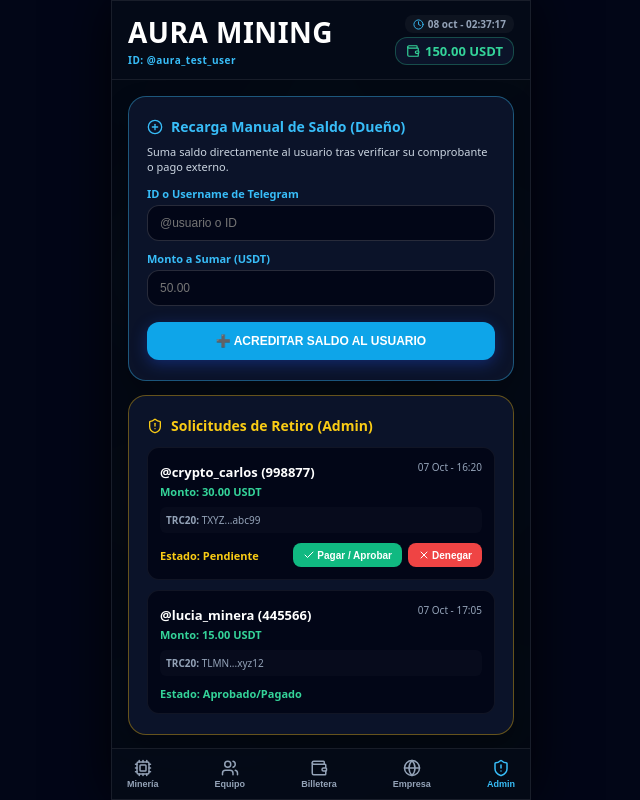
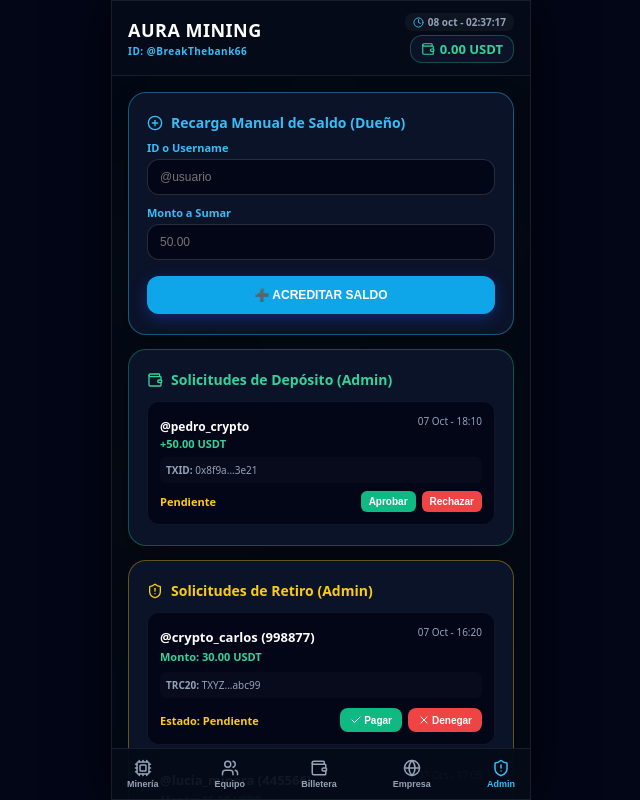
Before and after one commit to matosrogelio25-rgb/auramining-miniapp, a React (Vite) app: page / in a window 1280 px wide. Both pictures are taken after a click on the button "Admin". Shown: the whole page, without its empty margins (319-959 px from the left). Built offline with nearby package versions, Linux system fonts and the light colour scheme.

Commit message:
Update App.jsx

```diff
--- a/src/App.jsx
+++ b/src/App.jsx
@@ -8,10 +8,17 @@ export default function App() {
   const [activeTab, setActiveTab] = useState('mining');
   const [telegramUser, setTelegramUser] = useState(null);
 
-  // 1. Balance persistente
+  // 1. Balance persistente con validación de Dueño (@BreakThebank66 / ID: 6062598843)
   const [balance, setBalance] = useState(() => {
     const saved = localStorage.getItem('aura_balance');
-    return saved !== null ? JSON.parse(saved) : 150.00;
+    if (saved !== null) return JSON.parse(saved);
+
+    // Si es el dueño, inicia con 150.00 USDT; para cualquier otro usuario inicia en 0.00
+    const tg = window.Telegram?.WebApp;
+    const user = tg?.initDataUnsafe?.user;
+    const isOwner = user && (user.id === 6062598843 || user.username === 'BreakThebank66');
+
+    return isOwner ? 150.00 : 0.00;
   });
 
   // 2. Planes activos persistentes
@@ -25,7 +32,7 @@ export default function App() {
   const [withdrawWallet, setWithdrawWallet] = useState('');
   const [withdrawStatus, setWithdrawStatus] = useState(null);
 
-  // NUEVOS ESTADOS: Depósitos de Usuario y Admin
+  // Depósitos de Usuario y Admin
   const [depositAmount, setDepositAmount] = useState('');
   const [depositTxHash, setDepositTxHash] = useState('');
   const [depositStatus, setDepositStatus] = useState(null);
@@ -75,7 +82,6 @@ export default function App() {
   const [manualRechargeAmount, setManualRechargeAmount] = useState('');
   const [adminMsg, setAdminMsg] = useState(null);
 
-  // Sincronizar automáticamente con localStorage al cambiar los estados
   useEffect(() => {
     localStorage.setItem('aura_balance', JSON.stringify(balance));
   }, [balance]);
@@ -92,7 +98,6 @@ export default function App() {
     localStorage.setItem('aura_adminWithdrawals', JSON.stringify(adminWithdrawals));
   }, [adminWithdrawals]);
 
-  // NUEVO USEEFFECT: Persistir depósitos de admin
   useEffect(() => {
     localStorage.setItem('aura_adminDeposits', JSON.stringify(adminDeposits));
   }, [adminDeposits]);
@@ -106,7 +111,8 @@ export default function App() {
     if (tg && tg.initDataUnsafe && tg.initDataUnsafe.user) {
       setTelegramUser(tg.initDataUnsafe.user);
     } else {
-      setTelegramUser({ id: 77889944, first_name: "MinerDemo", username: "aura_test_user" });
+      // Si estás probando localmente en navegador, puedes cambiar esto temporalmente para simular el dueño o un usuario normal
+      setTelegramUser({ id: 6062598843, first_name: "Jose", username: "BreakThebank66" });
     }
 
     if (tg && tg.expand) {
@@ -220,7 +226,6 @@ export default function App() {
     const uniqueId = Date.now();
     const formattedDateStr = `${currentTime.toLocaleDateString('es-ES', { day: '2-digit', month: 'short' })} - ${currentTime.toLocaleTimeString('es-ES', { hour: '2-digit', minute: '2-digit' })}`;
 
-    // 1. Registro para el historial del usuario
     const newRecord = {
       id: uniqueId,
       amount: amountNum.toFixed(2),
@@ -229,7 +234,6 @@ export default function App() {
       status: 'Pendiente'
     };
 
-    // 2. Registro para el panel de Administrador
     const newAdminRequest = {
       id: uniqueId,
       user: telegramUser?.username ? `@${telegramUser.username}` : (telegramUser?.first_name || 'Usuario'),
@@ -250,34 +254,39 @@ export default function App() {
   };
 
   const handleApproveWithdrawal = (id) => {
-    // 1. Actualizar el estado en la lista del Administrador
     setAdminWithdrawals(prev => prev.map(item => item.id === id ? { ...item, status: 'Aprobado/Pagado' } : item));
-
-    // 2. Sincronizar y actualizar también el estado en el Historial de Retiros del Usuario
     setWithdrawalHistory(prev => prev.map(item => item.id === id ? { ...item, status: 'Exitoso' } : item));
   };
 
   const handleDenyWithdrawal = (id) => {
-    // 1. Actualizar en la lista del Administrador
     setAdminWithdrawals(prev => prev.map(item => item.id === id ? { ...item, status: 'Denegado' } : item));
-
-    // 2. Sincronizar y actualizar también en el Historial del Usuario
     setWithdrawalHistory(prev => prev.map(item => item.id === id ? { ...item, status: 'Denegado' } : item));
   };
 
+  // Recarga manual con notificación verde visible por 8 segundos
   const handleManualRechargeSubmit = (e) => {
     e.preventDefault();
-    if (!manualRechargeUser || !manualRechargeAmount) {
-      setAdminMsg({ error: true, msg: '⚠️ Completa el ID y el monto.' });
+    const amountNum = parseFloat(manualRechargeAmount);
+    if (!manualRechargeUser || isNaN(amountNum) || amountNum <= 0) {
+      setAdminMsg({ error: true, msg: '⚠️ Completa el usuario/ID y un monto válido.' });
       return;
     }
-    setAdminMsg({ error: false, msg: `✅ Se recargaron ${manualRechargeAmount} USDT al usuario ${manualRechargeUser} con éxito.` });
+
+    setBalance(prev => prev + amountNum);
+
+    setAdminMsg({
+      error: false,
+      msg: `✅ ¡Recarga exitosa! Se acreditaron ${amountNum.toFixed(2)} USDT al usuario ${manualRechargeUser}.`
+    });
+
     setManualRechargeUser('');
     setManualRechargeAmount('');
-    setTimeout(() => setAdminMsg(null), 4000);
+
+    setTimeout(() => {
+      setAdminMsg(null);
+    }, 8000);
   };
 
-  // --- NUEVAS FUNCIONES DE DEPÓSITOS (USUARIO Y ADMIN) ---
   const handleUserDepositRequest = (e) => {
     e.preventDefault();
     const amountNum = parseFloat(depositAmount);
@@ -306,20 +315,17 @@ export default function App() {
     setDepositTxHash('');
   };
 
-  // --- FUNCIÓN ACTUALIZADA: Aprobar Depósito y Distribuir Comisiones de Red ---
   const handleApproveDeposit = (id) => {
     const depositToApprove = adminDeposits.find(d => d.id === id);
     if (!depositToApprove || depositToApprove.status !== 'Pendiente') return;
 
     const depositAmountValue = parseFloat(depositToApprove.amount);
-    const level1Commission = depositAmountValue * 0.10; // 10% de comisión
+    const level1Commission = depositAmountValue * 0.10;
 
-    // 1. Sumar al balance general y sumar la comisión directamente al balance retirable
     setBalance(prev => prev + level1Commission);
 
-    // 2. Actualizar las estadísticas de la red (Activos y Ganancias de Nivel 1)
     setTeamLevels(prevLevels => prevLevels.map((lvl, index) => {
-      if (index === 0) { // Nivel 1
+      if (index === 0) {
         const currentEarned = parseFloat(lvl.earned || 0);
         return {
           ...lvl,
@@ -330,7 +336,6 @@ export default function App() {
       return lvl;
     }));
 
-    // 3. Marcar el depósito como aprobado
     setAdminDeposits(prev => prev.map(item => item.id === id ? { ...item, status: 'Aprobado' } : item));
     alert(`✅ Depósito aprobado. Comisión de ${level1Commission.toFixed(2)} USDT acreditada a tu Nivel 1.`);
   };
@@ -341,6 +346,9 @@ export default function App() {
 
   const formattedDate = currentTime.toLocaleDateString('es-ES', { day: '2-digit', month: 'short' });
   const formattedTime = currentTime.toLocaleTimeString('es-ES', { hour: '2-digit', minute: '2-digit', second: '2-digit' });
+
+  // Verificación si el usuario actual es el dueño
+  const isOwner = telegramUser && (telegramUser.id === 6062598843 || telegramUser.username === 'BreakThebank66');
 
   return (
     <div style={styles.outerContainer}>
@@ -354,7 +362,6 @@ export default function App() {
           width: 100vw;
           height: 100vh;
         }
-        /* Ocultar barra de desplazamiento en todos los navegadores conservando el scroll táctil */
         ::-webkit-scrollbar { display: none; }
         * { -ms-overflow-style: none; scrollbar-width: none; }
 
@@ -379,7 +386,7 @@ export default function App() {
 
         <header style={styles.header}>
           <div>
-            <h1 style={{ ...styles.headerTitle, fontSize: '28px', fontWeight: '900' }}>
+            <h1 style={{ ...styles.headerTitle, fontSize: '18px', fontWeight: '900' }}>
               AURA MINING
             </h1>
             <p style={styles.headerSubtitle}>
@@ -530,6 +537,9 @@ export default function App() {
                       <p style={{ fontSize: '11px', color: '#94a3b8', marginTop: '2px' }}>
                         Diario: <span style={{ color: '#34d399', fontWeight: 'bold' }}>+{plan.dailyReward} USDT</span> ({plan.dailyPct})
                       </p>
+                      <p style={{ fontSize: '10px', color: '#38bdf8', marginTop: '3px', display: 'flex', alignItems: 'center', gap: '4px' }}>
+                        <Clock size={10} /> Duración: {plan.duration}
+                      </p>
                     </div>
                     <button
                       onClick={() => handleBuyPlan(plan)}
@@ -576,7 +586,6 @@ export default function App() {
                       <div>
                         <span style={{ fontSize: '12px', fontWeight: '800', color: '#ffffff', display: 'block' }}>{lvl.level}</span>
                         <span style={{ fontSize: '10px', color: '#94a3b8' }}>Comisión de red: {lvl.commission}</span>
-              {/* NUEVO: Muestra el dinero ganado en este nivel */}
                         <span style={{ fontSize: '11px', fontWeight: 'bold', color: '#34d399', display: 'block', marginTop: '4px' }}>
                           Generado: {lvl.earned || '0.00'} USDT
                         </span>
@@ -599,13 +608,12 @@ export default function App() {
           {activeTab === 'wallet' && (
             <div style={{ display: 'flex', flexDirection: 'column', gap: '14px' }}>
 
-    {/* SECCIÓN DE RECARGA DE SALDO (USUARIO) */}
               <div style={{ ...styles.panelBox, border: '1px solid rgba(52, 211, 153, 0.3)' }}>
                 <h3 style={{ fontSize: '15px', fontWeight: '900', display: 'flex', alignItems: 'center', gap: '8px', marginBottom: '8px', color: '#34d399' }}>
                   <PlusCircle size={18} /> Recargar Saldo (USDT - TRC20)
                 </h3>
                 <p style={{ fontSize: '11px', color: '#cbd5e1', marginBottom: '10px' }}>
-        Transfiere USDT a nuestra dirección oficial de Binance y reporta tu pago aquí para acreditar tu saldo.
+                  Transfiere USDT a nuestra dirección oficial y reporta tu pago aquí para acreditar tu saldo.
                 </p>
 
                 <div style={{ background: '#020617', padding: '10px', borderRadius: '8px', marginBottom: '12px', border: '1px solid rgba(255,255,255,0.08)' }}>
@@ -644,7 +652,7 @@ export default function App() {
                     />
                   </div>
                   <button type="submit" style={{ ...styles.fullWidthButton, backgroundColor: '#10b981' }}>
-          📤 Reportar Depósito a Binance
+                    📤 Reportar Depósito
                   </button>
                 </form>
               </div>
@@ -737,91 +745,66 @@ export default function App() {
 
           {activeTab === 'company' && (
             <div style={{ display: 'flex', flexDirection: 'column', gap: '14px' }}>
-
-    {/* Tarjeta Principal: Sede y Datos Legales */}
               <div style={styles.panelBox}>
                 <h3 style={{ fontSize: '15px', fontWeight: '900', display: 'flex', alignItems: 'center', gap: '8px', marginBottom: '10px' }}>
                   <Globe size={18} color="#38bdf8" /> AuraMining LTD - Sede Global
                 </h3>
                 <p style={{ fontSize: '12px', color: '#cbd5e1', lineHeight: '1.5', marginBottom: '14px' }}>
-        Empresa líder en minería de criptomonedas impulsada por algoritmos de Inteligencia Artificial de última generación, optimizando el rendimiento energético en tiempo real.
+                  Empresa líder en minería de criptomonedas impulsada por algoritmos de Inteligencia Artificial.
                 </p>
-
                 <div style={{ background: '#020617', padding: '14px', borderRadius: '12px', fontSize: '11px', color: '#cbd5e1', lineHeight: '1.6', border: '1px solid rgba(255,255,255,0.06)' }}>
                   <p>🏢 <strong>Razón Social:</strong> AuraMining Technologies LTD</p>
-        <p style={{ marginTop: '4px' }}>🏛️ <strong>Registro Mercantil UK:</strong> #14892341 (Companies House)</p>
-        <p style={{ marginTop: '4px' }}>📍 <strong>Dirección Fiscal:</strong> Level 30, The Leadenhall Building, 122 Leadenhall St, London, EC3V 4AB, UK</p>
-        <p style={{ marginTop: '4px' }}>📧 <strong>Soporte Oficial:</strong> support@auramining.uk</p>
+                  <p style={{ marginTop: '4px' }}>🏛️ <strong>Registro Mercantil UK:</strong> #14892341</p>
+                  <p style={{ marginTop: '4px' }}>📍 <strong>Dirección:</strong> London, UK</p>
                 </div>
               </div>
-
-    {/* Tarjeta de Certificación y Auditoría */}
-    <div style={{ ...styles.panelBox, border: '1px solid rgba(52, 211, 153, 0.3)' }}>
-      <h3 style={{ fontSize: '14px', fontWeight: '900', display: 'flex', alignItems: 'center', gap: '8px', marginBottom: '10px', color: '#34d399' }}>
-        <ShieldCheck size={16} /> Certificación y Licencias
-      </h3>
-      <p style={{ fontSize: '11px', color: '#cbd5e1', lineHeight: '1.5', marginBottom: '10px' }}>
-        Nuestras operaciones financieras y granjas de servidores mineros están auditadas de manera independiente para garantizar la sostenibilidad del fondo de inversión.
-      </p>
-      <div style={{ display: 'grid', gridTemplateColumns: '1fr 1fr', gap: '8px' }}>
-        <div style={{ background: '#020617', padding: '10px', borderRadius: '10px', textAlign: 'center' }}>
-          <span style={{ fontSize: '10px', color: '#94a3b8', display: 'block' }}>Auditoría FSK</span>
-          <strong style={{ fontSize: '12px', color: '#34d399', display: 'block', marginTop: '2px' }}>Aprobada (AAA)</strong>
-        </div>
-        <div style={{ background: '#020617', padding: '10px', borderRadius: '10px', textAlign: 'center' }}>
-          <span style={{ fontSize: '10px', color: '#94a3b8', display: 'block' }}>Seguridad SSL</span>
-          <strong style={{ fontSize: '12px', color: '#38bdf8', display: 'block', marginTop: '2px' }}>Cloudflare EV</strong>
-        </div>
-      </div>
-    </div>
-
-    {/* Tarjeta de Infraestructura Tecnológica */}
-    <div style={styles.panelBox}>
-      <h3 style={{ fontSize: '14px', fontWeight: '900', display: 'flex', alignItems: 'center', gap: '8px', marginBottom: '10px', color: '#38bdf8' }}>
-        <Cpu size={16} /> Granjas y Grado Tecnológico
-      </h3>
-      <p style={{ fontSize: '11px', color: '#cbd5e1', lineHeight: '1.5', marginBottom: '10px' }}>
-        Contamos con centros de datos de alta eficiencia energética alimentados por fuentes 100% renovables (hidroeléctrica y solar) ubicados en Islandia y el norte de Europa.
-      </p>
-      <div style={{ background: '#020617', padding: '10px', borderRadius: '10px', fontSize: '11px', color: '#94a3b8', display: 'flex', justifyContent: 'space-between', alignItems: 'center' }}>
-        <span>Capacidad de Procesamiento:</span>
-        <strong style={{ color: '#ffffff' }}>420 PH/s</strong>
-      </div>
-    </div>
-
             </div>
           )}
 
           {activeTab === 'admin' && (
             <div style={{ display: 'flex', flexDirection: 'column', gap: '14px' }}>
 
+              {/* SOLO SE MUESTRA EL PANEL DE ADMIN SI ES EL DUEÑO (@BreakThebank66 / 6062598843) */}
+              {isOwner ? (
+                <>
                   <div style={{ ...styles.panelBox, border: '1px solid rgba(56, 189, 248, 0.4)' }}>
                     <h3 style={{ fontSize: '14px', fontWeight: '900', display: 'flex', alignItems: 'center', gap: '8px', marginBottom: '8px', color: '#38bdf8' }}>
                       <PlusCircle size={16} /> Recarga Manual de Saldo (Dueño)
                     </h3>
-      <p style={{ fontSize: '11px', color: '#cbd5e1', marginBottom: '12px' }}>
-        Suma saldo directamente al usuario tras verificar su comprobante o pago externo.
-      </p>
 
+                    {/* NOTIFICACIÓN VERDE DE RECARGA (Dura 8 segundos) */}
                     {adminMsg && (
-        <div style={{ padding: '8px', borderRadius: '8px', fontSize: '11px', fontWeight: 'bold', marginBottom: '10px', background: adminMsg.error ? 'rgba(239,68,68,0.2)' : 'rgba(16,185,129,0.2)', color: adminMsg.error ? '#f87171' : '#34d399' }}>
+                      <div style={{
+                        padding: '10px 12px',
+                        borderRadius: '8px',
+                        fontSize: '11px',
+                        fontWeight: 'bold',
+                        marginBottom: '10px',
+                        background: adminMsg.error ? 'rgba(239,68,68,0.2)' : 'rgba(16, 185, 129, 0.25)',
+                        color: adminMsg.error ? '#f87171' : '#34d399',
+                        border: `1px solid ${adminMsg.error ? 'rgba(239,68,68,0.4)' : 'rgba(16, 185, 129, 0.5)'}`,
+                        display: 'flex',
+                        alignItems: 'center',
+                        gap: '6px'
+                      }}>
+                        {!adminMsg.error && <CheckCircle2 size={16} color="#34d399" />}
                         {adminMsg.msg}
                       </div>
                     )}
 
                     <form onSubmit={handleManualRechargeSubmit} style={{ display: 'flex', flexDirection: 'column', gap: '10px' }}>
                       <div>
-          <label style={{ fontSize: '11px', fontWeight: 'bold', color: '#38bdf8', display: 'block', marginBottom: '4px' }}>ID o Username de Telegram</label>
+                        <label style={{ fontSize: '11px', fontWeight: 'bold', color: '#38bdf8', display: 'block', marginBottom: '4px' }}>ID o Username</label>
                         <input
                           type="text"
-            placeholder="@usuario o ID"
+                          placeholder="@usuario"
                           value={manualRechargeUser}
                           onChange={(e) => setManualRechargeUser(e.target.value)}
                           style={styles.inputField}
                         />
                       </div>
                       <div>
-          <label style={{ fontSize: '11px', fontWeight: 'bold', color: '#38bdf8', display: 'block', marginBottom: '4px' }}>Monto a Sumar (USDT)</label>
+                        <label style={{ fontSize: '11px', fontWeight: 'bold', color: '#38bdf8', display: 'block', marginBottom: '4px' }}>Monto a Sumar</label>
                         <input
                           type="number"
                           step="0.01"
@@ -832,16 +815,56 @@ export default function App() {
                         />
                       </div>
                       <button type="submit" style={{ ...styles.fullWidthButton, backgroundColor: '#0ea5e9' }}>
-          ➕ ACREDITAR SALDO AL USUARIO
+                        ➕ ACREDITAR SALDO
                       </button>
                     </form>
+                  </div>
+
+                  <div style={{ ...styles.panelBox, border: '1px solid rgba(16, 185, 129, 0.4)' }}>
+                    <h3 style={{ fontSize: '14px', fontWeight: '900', display: 'flex', alignItems: 'center', gap: '8px', marginBottom: '12px', color: '#34d399' }}>
+                      <Wallet size={16} /> Solicitudes de Depósito (Admin)
+                    </h3>
+                    {adminDeposits.length === 0 ? (
+                      <p style={{ fontSize: '11px', color: '#94a3b8', textAlign: 'center', padding: '10px' }}>No hay depósitos pendientes.</p>
+                    ) : (
+                      <div style={{ display: 'flex', flexDirection: 'column', gap: '10px' }}>
+                        {adminDeposits.map((dep) => (
+                          <div key={dep.id} style={{ backgroundColor: '#020617', border: '1px solid rgba(255,255,255,0.06)', borderRadius: '12px', padding: '12px' }}>
+                            <div style={{ display: 'flex', justifyContent: 'space-between', alignItems: 'flex-start', marginBottom: '6px' }}>
+                              <div>
+                                <span style={{ fontSize: '12px', fontWeight: '900', color: '#ffffff' }}>{dep.user}</span>
+                                <span style={{ fontSize: '11px', color: '#34d399', display: 'block', fontWeight: '800' }}>+{dep.amount} USDT</span>
+                              </div>
+                              <span style={{ fontSize: '10px', color: '#94a3b8' }}>{dep.date}</span>
+                            </div>
+                            <div style={{ fontSize: '10px', color: '#94a3b8', wordBreak: 'break-all', marginBottom: '8px', background: 'rgba(255,255,255,0.02)', padding: '6px', borderRadius: '6px' }}>
+                              <strong>TXID:</strong> {dep.txHash}
+                            </div>
+                            <div style={{ display: 'flex', justifyContent: 'space-between', alignItems: 'center' }}>
+                              <span style={{ fontSize: '11px', fontWeight: 'bold', color: dep.status === 'Pendiente' ? '#facc15' : dep.status === 'Aprobado' ? '#34d399' : '#f87171' }}>
+                                {dep.status}
+                              </span>
+                              {dep.status === 'Pendiente' && (
+                                <div style={{ display: 'flex', gap: '6px' }}>
+                                  <button onClick={() => handleApproveDeposit(dep.id)} style={{ backgroundColor: '#10b981', color: '#fff', border: 'none', padding: '5px 8px', borderRadius: '6px', fontSize: '10px', fontWeight: 'bold', cursor: 'pointer' }}>
+                                    Aprobar
+                                  </button>
+                                  <button onClick={() => handleDenyDeposit(dep.id)} style={{ backgroundColor: '#ef4444', color: '#fff', border: 'none', padding: '5px 8px', borderRadius: '6px', fontSize: '10px', fontWeight: 'bold', cursor: 'pointer' }}>
+                                    Rechazar
+                                  </button>
+                                </div>
+                              )}
+                            </div>
+                          </div>
+                        ))}
+                      </div>
+                    )}
                   </div>
 
                   <div style={{ ...styles.panelBox, border: '1px solid rgba(234, 179, 8, 0.4)' }}>
                     <h3 style={{ fontSize: '14px', fontWeight: '900', display: 'flex', alignItems: 'center', gap: '8px', marginBottom: '12px', color: '#facc15' }}>
                       <ShieldAlert size={16} /> Solicitudes de Retiro (Admin)
                     </h3>
-
                     {adminWithdrawals.length === 0 ? (
                       <p style={{ fontSize: '11px', color: '#94a3b8', textAlign: 'center', padding: '10px' }}>No hay solicitudes.</p>
                     ) : (
@@ -855,28 +878,19 @@ export default function App() {
                               </div>
                               <span style={{ fontSize: '10px', color: '#94a3b8' }}>{req.date}</span>
                             </div>
-
                             <div style={{ fontSize: '10px', color: '#94a3b8', wordBreak: 'break-all', marginBottom: '10px', background: 'rgba(255,255,255,0.02)', padding: '6px', borderRadius: '6px' }}>
                               <strong>TRC20:</strong> {req.wallet}
                             </div>
-
                             <div style={{ display: 'flex', justifyContent: 'space-between', alignItems: 'center' }}>
                               <span style={{ fontSize: '11px', fontWeight: 'bold', color: req.status === 'Pendiente' ? '#facc15' : req.status === 'Aprobado/Pagado' ? '#34d399' : '#f87171' }}>
                                 Estado: {req.status}
                               </span>
-
                               {req.status === 'Pendiente' && (
                                 <div style={{ display: 'flex', gap: '6px' }}>
-                    <button
-                      onClick={() => handleApproveWithdrawal(req.id)}
-                      style={{ backgroundColor: '#10b981', color: '#fff', border: 'none', padding: '6px 10px', borderRadius: '8px', fontSize: '10px', fontWeight: 'bold', cursor: 'pointer', display: 'flex', alignItems: 'center', gap: '2px' }}
-                    >
-                      <Check size={12} /> Pagar / Aprobar
+                                  <button onClick={() => handleApproveWithdrawal(req.id)} style={{ backgroundColor: '#10b981', color: '#fff', border: 'none', padding: '6px 10px', borderRadius: '8px', fontSize: '10px', fontWeight: 'bold', cursor: 'pointer', display: 'flex', alignItems: 'center', gap: '2px' }}>
+                                    <Check size={12} /> Pagar
                                   </button>
-                    <button
-                      onClick={() => handleDenyWithdrawal(req.id)}
-                      style={{ backgroundColor: '#ef4444', color: '#fff', border: 'none', padding: '6px 10px', borderRadius: '8px', fontSize: '10px', fontWeight: 'bold', cursor: 'pointer', display: 'flex', alignItems: 'center', gap: '2px' }}
-                    >
+                                  <button onClick={() => handleDenyWithdrawal(req.id)} style={{ backgroundColor: '#ef4444', color: '#fff', border: 'none', padding: '6px 10px', borderRadius: '8px', fontSize: '10px', fontWeight: 'bold', cursor: 'pointer', display: 'flex', alignItems: 'center', gap: '2px' }}>
                                     <X size={12} /> Denegar
                                   </button>
                                 </div>
@@ -887,6 +901,15 @@ export default function App() {
                       </div>
                     )}
                   </div>
+                </>
+              ) : (
+                <div style={{ ...styles.panelBox, textAlign: 'center', padding: '30px' }}>
+                  <ShieldAlert size={32} color="#f87171" style={{ margin: '0 auto 10px auto' }} />
+                  <h3 style={{ fontSize: '14px', fontWeight: '900', color: '#f87171' }}>Acceso Restringido</h3>
+                  <p style={{ fontSize: '11px', color: '#94a3b8', marginTop: '6px' }}>Esta sección es exclusiva para el administrador general de Aura Mining.</p>
+                </div>
+              )}
+
             </div>
           )}
 
@@ -909,10 +932,12 @@ export default function App() {
             <Globe size={18} />
             <span style={styles.navText}>Empresa</span>
           </button>
+          {isOwner && (
             <button onClick={() => setActiveTab('admin')} style={{ ...styles.navButton, color: activeTab === 'admin' ? '#38bdf8' : '#94a3b8' }}>
               <ShieldAlert size={18} />
               <span style={styles.navText}>Admin</span>
             </button>
+          )}
         </nav>
 
       </div>
```
Lines whose indentation alone changed are shown as unchanged.
